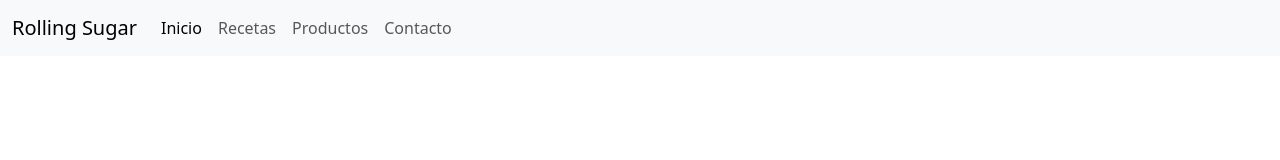
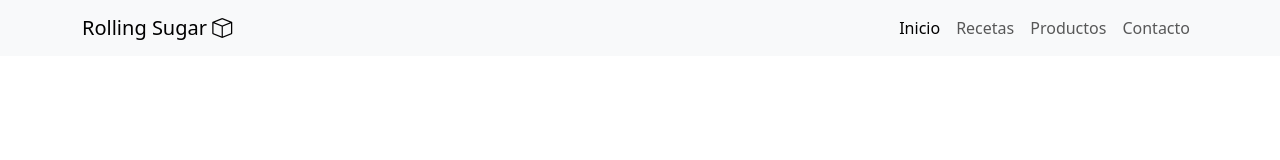
Before and after one commit to laudecima5/rollingSugar, a plain HTML site: page index.html in a window 1280 px wide. Drawn offline with nearby package versions, Linux system fonts and the light colour scheme.

Commit message:
Agregamos los iconos de bootstrap y estilos en el navbar

```diff
--- a/index.html
+++ b/index.html
@@ -5,20 +5,21 @@
     <meta name="viewport" content="width=device-width, initial-scale=1.0">
     <meta name="author" content="Decima Lautaro Agustin">
     <meta name="description" content="">
+    <link href="https://cdn.jsdelivr.net/npm/bootstrap@5.3.6/dist/css/bootstrap.min.css" rel="stylesheet" integrity="sha384-4Q6Gf2aSP4eDXB8Miphtr37CMZZQ5oXLH2yaXMJ2w8e2ZtHTl7GptT4jmndRuHDT" crossorigin="anonymous">
+    <link rel="stylesheet" href="https://cdn.jsdelivr.net/npm/bootstrap-icons@1.13.1/font/bootstrap-icons.min.css">
     <link rel="stylesheet" href="./css/estilo.css">
-    <link href="https://cdn.jsdelivr.net/npm/bootstrap@5.3.6/dist/css/bootstrap.min.css" rel="stylesheet" integrity="sha384-4Q6Gf2aSP4eDXB8Miphtr37CMZZQ5oXLH2yaXMJ2w8e2ZtHTl7GptT4jmndRuHDT" crossorigin="anonymous">
     <title>Rolling Sugar</title>
 </head>
 <body>
     <header>
         <nav class="navbar navbar-expand-lg bg-body-tertiary">
-  <div class="container-fluid">
-    <a class="navbar-brand" href="#">Rolling Sugar</a>
+  <div class="container">
+    <a class="navbar-brand" href="index.html">Rolling Sugar <i class="bi bi-box"></i></a>
     <button class="navbar-toggler" type="button" data-bs-toggle="collapse" data-bs-target="#navbarSupportedContent" aria-controls="navbarSupportedContent" aria-expanded="false" aria-label="Toggle navigation">
       <span class="navbar-toggler-icon"></span>
     </button>
     <div class="collapse navbar-collapse" id="navbarSupportedContent">
-      <ul class="navbar-nav me-auto mb-2 mb-lg-0">
+      <ul class="navbar-nav ms-auto mb-2 mb-lg-0">
         <li class="nav-item">
           <a class="nav-link active" aria-current="page" href="./index.html">Inicio</a>
         </li>
```
